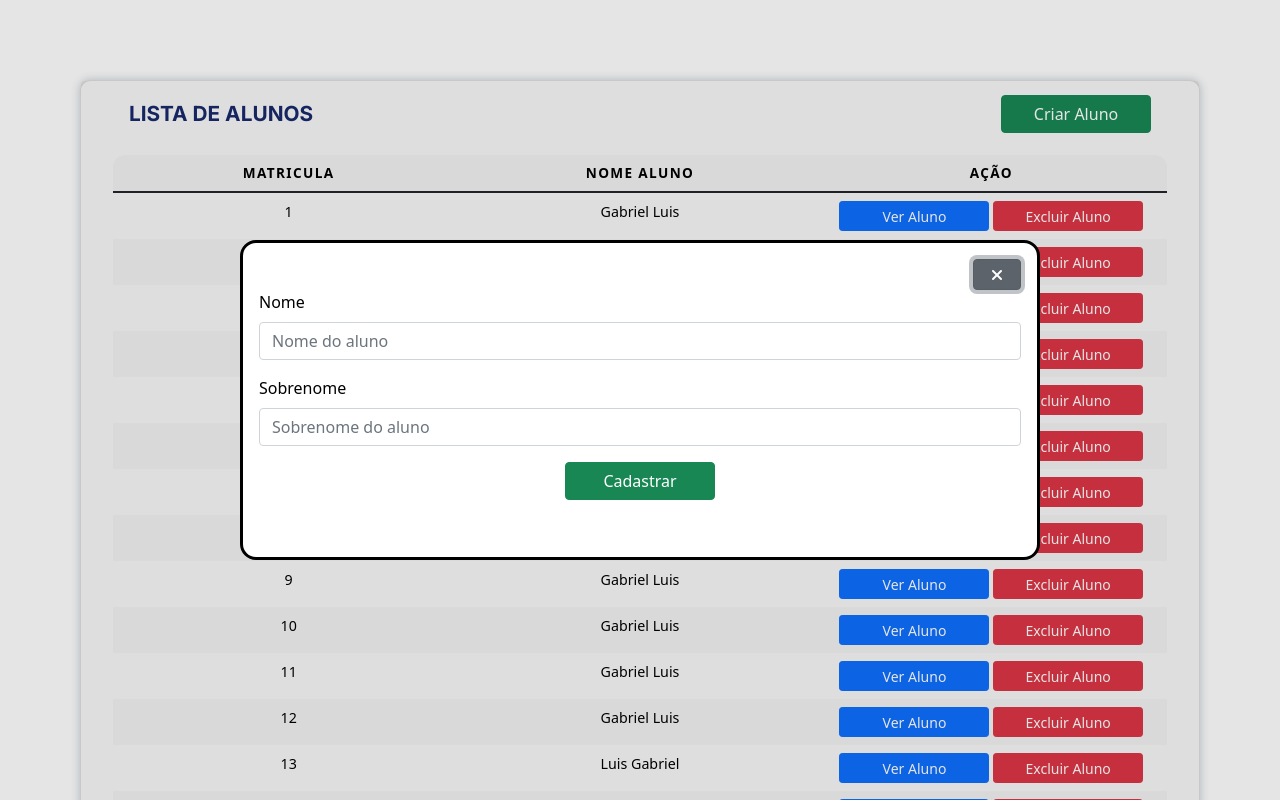
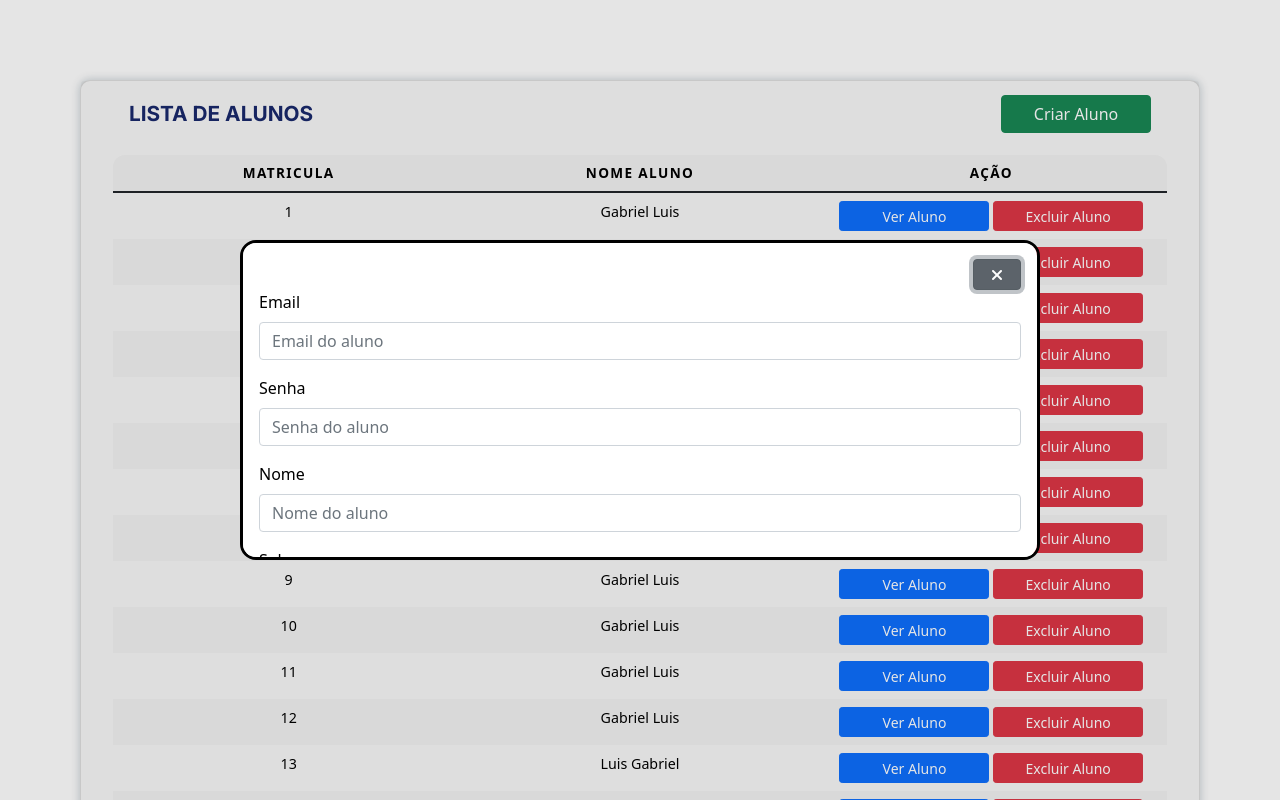
Before and after one commit to Gabriel-Dev-JS/GymPlanner, a Flask app: page /listarAlunos/1 in a window 1280 px wide, after a click on "Criar Aluno". Run offline with Flask 3, Linux system fonts and the light colour scheme; data comes from the database, SQL or seed files in the repository; both versions use the stored data as it was after the commit; some libraries are stand-ins or nearby versions.

Commit message:
atualizacao

```diff
--- a/main.py
+++ b/main.py
@@ -2,7 +2,7 @@
 from repository import Repository
 from routes.exercicio import exercicio_routes
 from routes.listarAlunos import listar_alunos
-from routes.alunos import cadastrar_alunos
+from routes.cadastrarAlunos import cadastrar_alunos
 from routes.login import login
 from db import conexao
 
@@ -17,5 +17,9 @@
 app.register_blueprint(login)
 
 
+@app.route('/')
+def home():
+    return redirect(url_for('login.login'))
+
 if __name__ == "__main__":
     app.run(debug=True)
--- a/repository.py
+++ b/repository.py
@@ -76,6 +76,10 @@ class Repository:
         self.cursor.execute(query,(id_professor,))
         return self.cursor.fetchone()
 
+    def findAlunoEmail(self, email):
+        query = "SELECT * FROM aluno WHERE email = ?"
+        self.cursor.execute(query,(email,))
+        return self.cursor.fetchall()
     def findAllAluno(self, id_professor):
         query = "SELECT * FROM aluno WHERE id_professor = ?"
         self.cursor.execute(query,(id_professor,))
--- a/routes/cadastrarAlunos.py
+++ b/routes/cadastrarAlunos.py
@@ -3,7 +3,8 @@ from controler.cadastrarAluno import CadastrarAluno
 
 cadastrar_alunos = Blueprint("cadastrar_alunos", __name__)
 
-cadastrar_alunos.route('/alunos/<int:id_professor>', methods=["POST"])(CadastrarAluno.cadastrarAluno)
+# cadastrar_alunos.route('/alunos/<int:id_professor>', methods=["POST"])(CadastrarAluno.cadastrarAluno)
+cadastrar_alunos.route('/listarAlunos/<int:id_professor>', methods=["POST"])(CadastrarAluno.cadastrarAluno)
 def modalCriarAlunoView():
     return render_template("cadastrarAluno.html")
 
--- a/routes/login.py
+++ b/routes/login.py
@@ -5,6 +5,6 @@ login = Blueprint("login", __name__)
 
 login.route('/login', methods=["POST"])(Login.login)
 
-@login.route('/loginView', methods=["GET"])
+@login.route('/login', methods=["GET"])
 def loginView():
     return render_template("login.html")
--- a/static/js/listarAluno.js
+++ b/static/js/listarAluno.js
@@ -31,3 +31,36 @@ document.addEventListener("DOMContentLoaded", () => {
             console.error(error);
         });
 });
+
+
+document.querySelector("#cadastrarAluno").addEventListener("click", async (e) => {
+    const token = localStorage.getItem("token")
+    const url = `http://127.0.0.1:5000/listarAlunos/${token}`
+    e.preventDefault();
+    const emailAluno = document.getElementById("emailAluno").value
+    const senhaAluno = document.getElementById("senhaAluno").value
+    const nomeAluno = document.getElementById("nomeAluno").value
+    const sobrenomeAluno = document.getElementById("sobrenomeAluno").value
+
+    const formData = {
+        nome: nomeAluno,
+        sobrenome: sobrenomeAluno,
+        email: emailAluno,
+        senha: senhaAluno
+    }
+
+    try{
+        await fetch(url,{
+            method:"POST",
+            headers:{
+                "content-type": "application/json"
+            },
+            body: JSON.stringify(formData)
+        })
+        location.reload()
+    }catch(error){
+        alert('já existe um aluno com este email')
+        console.error("Erro", error)
+        throw new Error("Erro")
+    }
+})
--- a/templates/listarAluno.html
+++ b/templates/listarAluno.html
@@ -35,16 +35,24 @@
                     </div>
                     <form id="formCadastraAluno">
                         <div class="mb-3">
-                            <label for="nome" class="form-label">Nome</label>
-                            <input type="text" class="form-control" id="nome" placeholder="Nome do aluno" required>
+                            <label for="emailAluno" class="form-label">Email</label>
+                            <input type="text" class="form-control" id="emailAluno" placeholder="Email do aluno" required>
                         </div>
                         <div class="mb-3">
-                            <label for="sobrenome" class="form-label">Sobrenome</label>
-                            <input type="sobrenome" class="form-control" id="sobrenome" placeholder="Sobrenome do aluno"
+                            <label for="senhaAluno" class="form-label">Senha</label>
+                            <input type="text" class="form-control" id="senhaAluno" placeholder="Senha do aluno" required>
+                        </div>
+                        <div class="mb-3">
+                            <label for="nomeAluno" class="form-label">Nome</label>
+                            <input type="text" class="form-control" id="nomeAluno" placeholder="Nome do aluno" required>
+                        </div>
+                        <div class="mb-3">
+                            <label for="sobrenomeAluno" class="form-label">Sobrenome</label>
+                            <input type="text" class="form-control" id="sobrenomeAluno" placeholder="Sobrenome do aluno"
                                 required>
                         </div>
                         <div class="submitBtn">
-                            <button type="submit" class="btn btn-success" id="cadastrarAluno">Cadastrar</button>
+                            <button type="button" class="btn btn-success" id="cadastrarAluno">Cadastrar</button>
                         </div>
                     </form>
                 </div>
--- a/templates/login.html
+++ b/templates/login.html
@@ -28,7 +28,7 @@
             </div>
             <p style="color:red;" class="mensagem"></p>
             <div class="submitBtn">
-                <button type="submit" id="enviar" class="btn btn-primary">Entrar</button>
+                <button type="button" id="enviar" class="btn btn-primary">Entrar</button>
             </div>
 
         </form>
```
Also changed, not shown: controler/cadastrarAluno.py (+6 -3 lines), routes/alunos.py (+5 -5 lines), GymPlanner.db.
